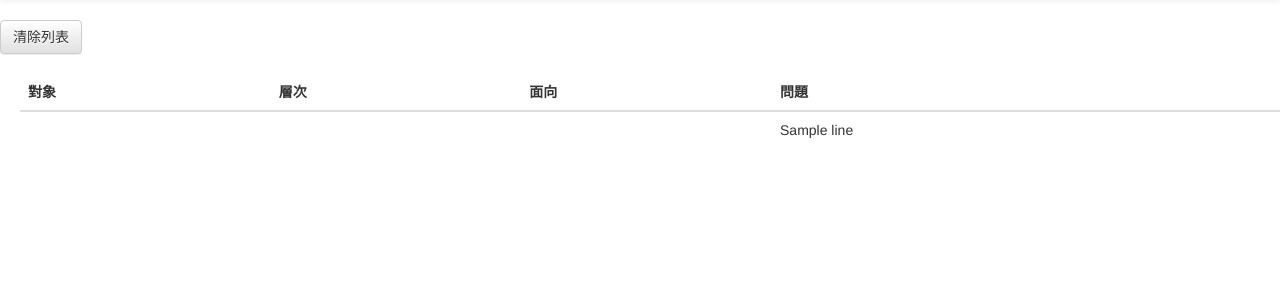
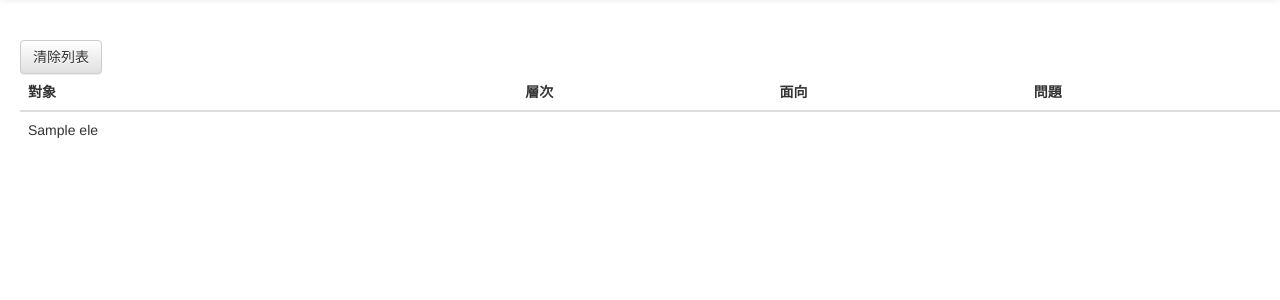
Before and after one commit to j129008/questionnaire-management-system, a Django app: template templates/download.html in a window 1280 px wide. Shown: the part 52-352 px from the top of the page. Run offline with Django 3.2, Linux system fonts and the light colour scheme; the template is opened without the code that fills it: most values are stand-ins (such as "Sample title", 1, 10 or a date in 2020); some libraries are stand-ins or nearby versions.

Commit message:
finish all download page column

```diff
--- a/templates/download.html
+++ b/templates/download.html
@@ -36,10 +36,10 @@
             </div><!-- /.navbar-collapse -->
          </div><!-- /.container-fluid -->
       </nav>
-      <form id="form" action="/download/" method="get">
-         <button class="btn btn-default" name="clear" value="true">清除列表</button>
-      </form>
       <div style="padding-left:20px;padding-top:20px">
+         <form id="form" action="/download/" method="get">
+            <button class="btn btn-default" name="clear" value="true">清除列表</button>
+         </form>
          <table class="table">
             <thead>
                <tr>
@@ -52,10 +52,9 @@
             <tbody>
                {% for line in saved %}
                   <tr>
-                     <td></td>
-                     <td></td>
-                     <td></td>
-                     <td>{{line}}</td>
+                     {% for ele in line %}
+                        <td>{{ele}}</td>
+                     {% endfor %}
                   </tr>
                {% endfor %}
             </tbody>
```
Also changed, not shown: sub/views.py (+6 -3 lines).
